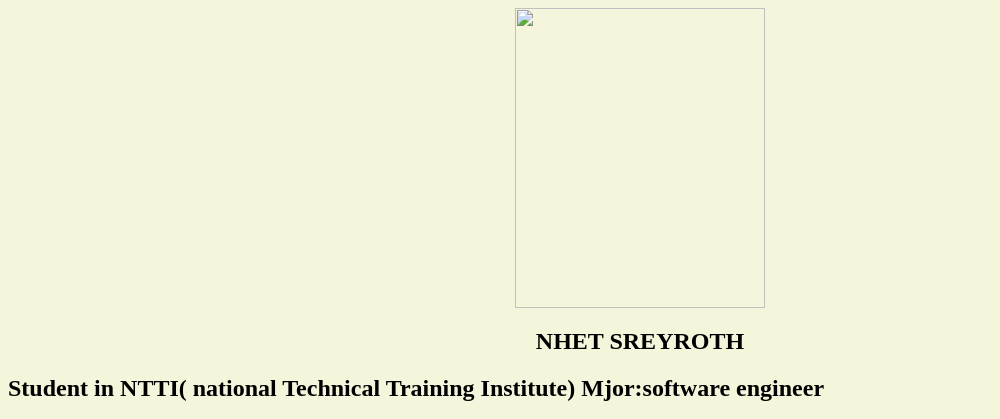
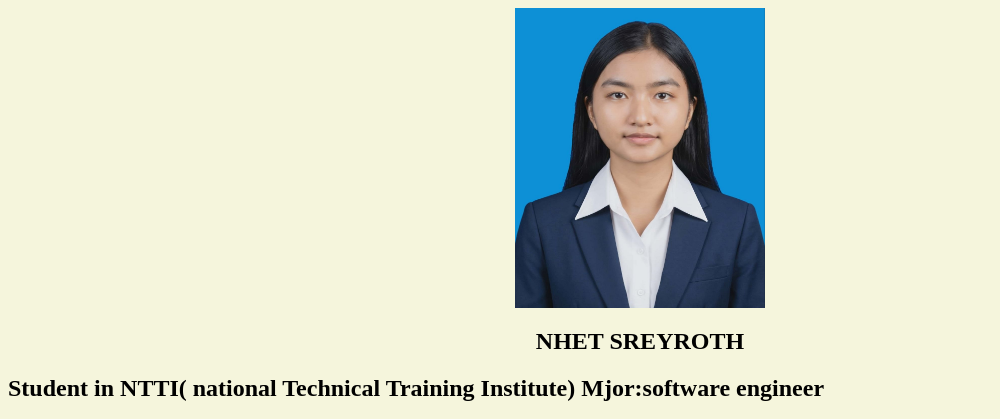
Before and after one commit to SreyRoth189/Sreyroth, a plain HTML site: page index.html in a window 1280 px wide. Shown: the top 419 px of the page, without its empty margins (0-1000 px from the left). Drawn offline with Linux system fonts and the light colour scheme.

Commit message:
Correct image source and clean up HTML structure
Updated image source and fixed minor formatting issues.

```diff
--- a/index.html
+++ b/index.html
@@ -14,7 +14,7 @@
 </head>
 <body style="background-color: beige;">
     <div style="justify-content:center;display:flex;">
-       <img src="image.png" alt="" width="250px" height="300px">
+       <img src="image.jpg" alt="" width="250px" height="300px">
    </div>
    <h2 align="center">
       NHET SREYROTH
```
